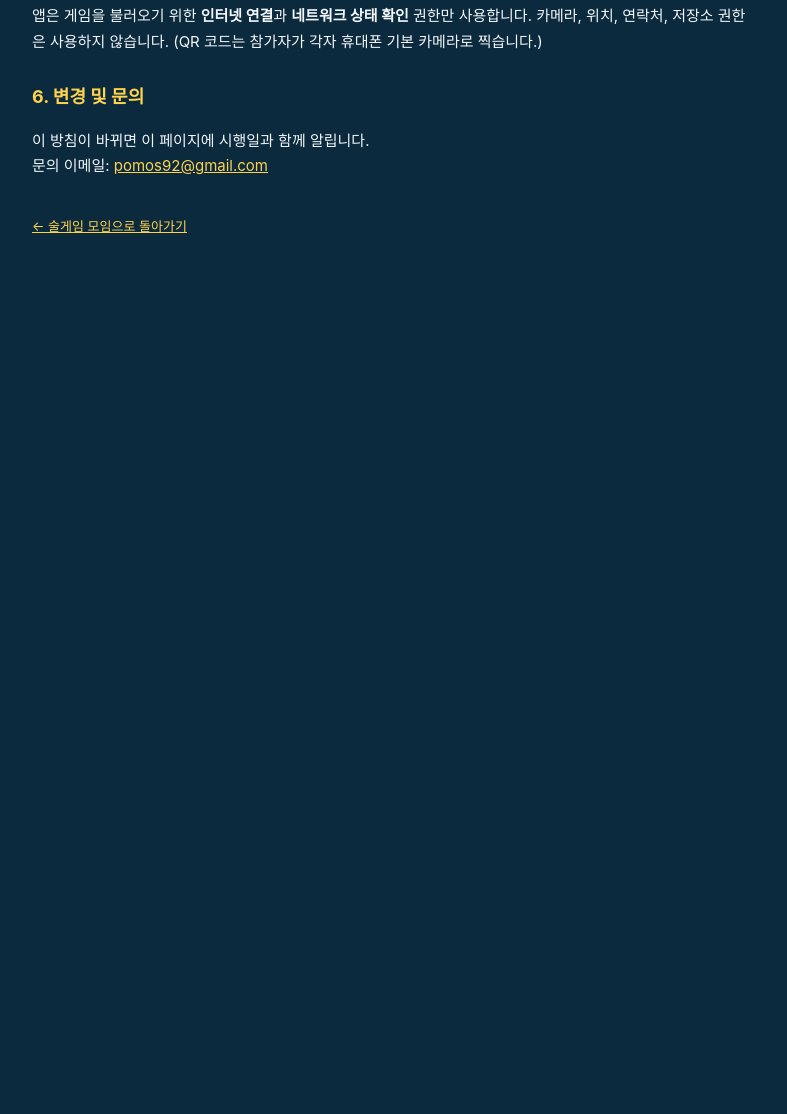
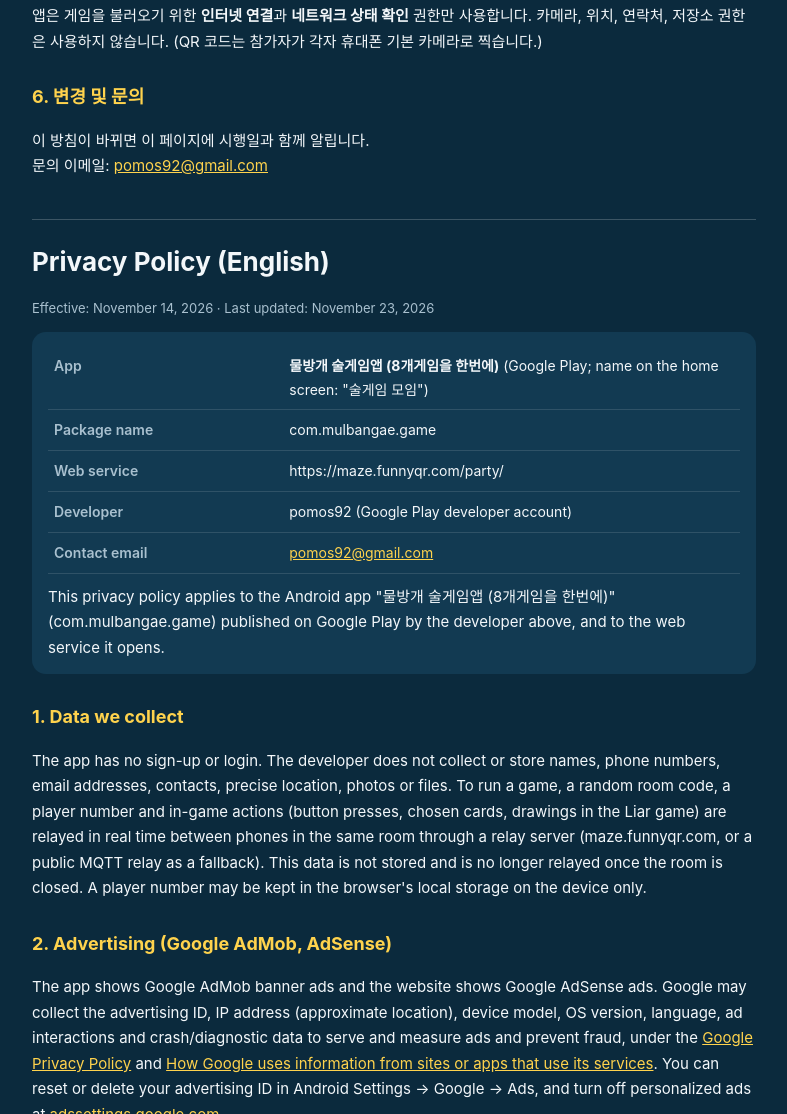
Before and after one commit to pomos92/mulbangae-game, a plain HTML site: page privacy.html in a window 1280 px wide. Shown: the part 1686-2800 px from the top of the page, without its empty margins (246-1033 px from the left). Before the commit the page ends 1996 px from the top, so only its background shows below. Drawn offline with Linux system fonts and the light colour scheme.

Commit message:
개인정보처리방침: 영문 섹션 추가 (앱 이름·패키지명·개발자·연락처 포함)
Co-Authored-By: Claude Opus 5.5 <noreply@anthropic.com>
Claude-Session: https://claude.ai/code/session_01ADFik6TskSAsGirPzcy88n

```diff
--- a/privacy.html
+++ b/privacy.html
@@ -24,7 +24,7 @@
 <body>
 <main>
   <h1>🍻 개인정보처리방침</h1>
-  <p class="muted">시행일: 2026년 11월 14일 · 개정: 2026년 11월 21일</p>
+  <p class="muted">시행일: 2026년 11월 14일 · 개정: 2026년 11월 23일</p>
 
   <div class="box" style="margin-bottom:14px">
     <table>
@@ -82,6 +82,39 @@
   <p>이 방침이 바뀌면 이 페이지에 시행일과 함께 알립니다.<br>
   문의 이메일: <a href="mailto:pomos92@gmail.com">pomos92@gmail.com</a></p>
 
+
+  <hr style="border:0;border-top:1px solid rgba(255,255,255,.2);margin:40px 0 20px">
+  <h1 lang="en">Privacy Policy (English)</h1>
+  <div lang="en">
+  <p class="muted">Effective: November 14, 2026 · Last updated: November 23, 2026</p>
+  <div class="box">
+    <table>
+      <tr><th style="width:34%">App</th><td><b>물방개 술게임앱 (8개게임을 한번에)</b> (Google Play; name on the home screen: "술게임 모임")</td></tr>
+      <tr><th>Package name</th><td>com.mulbangae.game</td></tr>
+      <tr><th>Web service</th><td>https://maze.funnyqr.com/party/</td></tr>
+      <tr><th>Developer</th><td>pomos92 (Google Play developer account)</td></tr>
+      <tr><th>Contact email</th><td><a href="mailto:pomos92@gmail.com">pomos92@gmail.com</a></td></tr>
+    </table>
+    <p style="margin:10px 0 0">This privacy policy applies to the Android app "물방개 술게임앱 (8개게임을 한번에)" (com.mulbangae.game) published on Google Play by the developer above, and to the web service it opens.</p>
+  </div>
+  <h2>1. Data we collect</h2>
+  <p>The app has no sign-up or login. The developer does not collect or store names, phone numbers, email addresses, contacts, precise location, photos or files.
+  To run a game, a random room code, a player number and in-game actions (button presses, chosen cards, drawings in the Liar game) are relayed in real time between phones in the same room through a relay server (maze.funnyqr.com, or a public MQTT relay as a fallback). This data is not stored and is no longer relayed once the room is closed. A player number may be kept in the browser's local storage on the device only.</p>
+  <h2>2. Advertising (Google AdMob, AdSense)</h2>
+  <p>The app shows Google AdMob banner ads and the website shows Google AdSense ads. Google may collect the advertising ID, IP address (approximate location), device model, OS version, language, ad interactions and crash/diagnostic data to serve and measure ads and prevent fraud, under the
+  <a href="https://policies.google.com/privacy" target="_blank" rel="noopener">Google Privacy Policy</a> and
+  <a href="https://policies.google.com/technologies/partner-sites" target="_blank" rel="noopener">How Google uses information from sites or apps that use its services</a>.
+  You can reset or delete your advertising ID in Android Settings → Google → Ads, and turn off personalized ads at <a href="https://adssettings.google.com" target="_blank" rel="noopener">adssettings.google.com</a>.</p>
+  <h2>3. Sharing, security and retention</h2>
+  <p>The developer does not sell or share personal data with third parties. Advertising data is collected directly by Google. All traffic is encrypted (HTTPS/WSS). The developer keeps no personal data, so there is nothing to delete, but you can contact us at any time.</p>
+  <h2>4. Age</h2>
+  <p>This is a party game for adults aged 19 and over (the legal drinking age in Korea). It is not directed to children and does not knowingly collect children's data. Please drink responsibly.</p>
+  <h2>5. Permissions</h2>
+  <p>The app only uses Internet and network-state permissions (plus the advertising ID permission added by the AdMob SDK). It does not use camera, location, contacts or storage permissions.</p>
+  <h2>6. Changes and contact</h2>
+  <p>Changes will be posted on this page with a new date. Contact: <a href="mailto:pomos92@gmail.com">pomos92@gmail.com</a></p>
+  </div>
+
   <p class="muted" style="margin-top:36px"><a href="./">← 술게임 모임으로 돌아가기</a></p>
 </main>
 </body>
```
